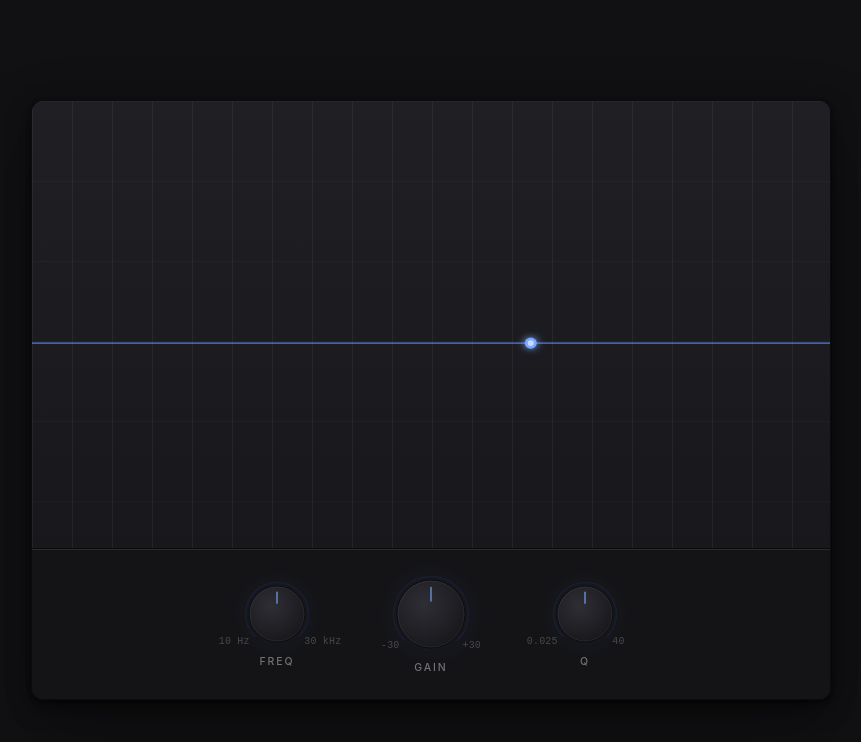
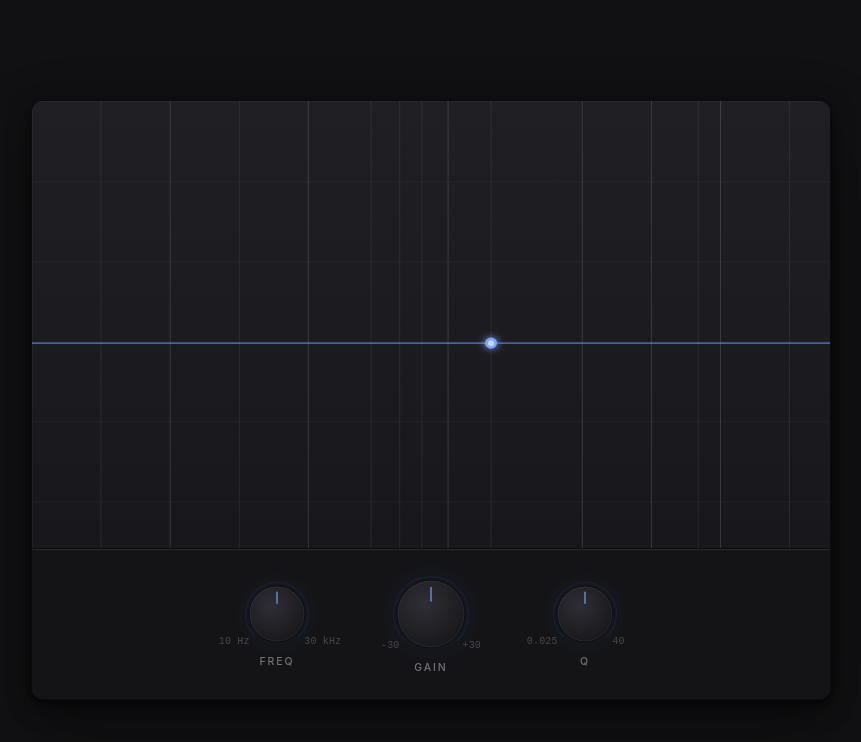
Before and after one commit to Amit-Erez/eq-app, a React (Vite) app: page / in a window 1280 px wide. Shown: the top 742 px of the page, without its empty margins (209-1070 px from the left). Built offline with nearby package versions, Linux system fonts and the light colour scheme.

Commit message:
finished all knob and handle dragging and connections, everything is linked correctly, with proper freq markers for the grid and a freq text box when dragging handle or freq knob

```diff
--- a/src/App.tsx
+++ b/src/App.tsx
@@ -1,9 +1,29 @@
 import { useRef, useState } from "react";
-import { cn } from "./lib/utils";
+import {
+  cn,
+  freqToNormalized,
+  normalizedToFreq,
+  normalizedToX,
+  xToNormalized,
+} from "./lib/utils";
 import Controls from "./components/Controls";
 import type { BandNumber, Knob, Location } from "./types/Types";
-import { baselineY, minQ, maxQ, minGain, maxGain, minWidth, maxWidth, minAngle, maxAngle, maxBellHeight } from "./constants";
-
+import {
+  baselineY,
+  minQ,
+  maxQ,
+  minGain,
+  maxGain,
+  minWidth,
+  maxWidth,
+  minAngle,
+  maxAngle,
+  maxBellHeight,
+  graphMinX,
+  graphMaxX,
+  freqMarkers,
+  majorIndexes,
+} from "./constants";
 
 function App() {
   // ====================
@@ -14,11 +34,18 @@ function App() {
   const [isKnobDragging, setIsKnobDragging] = useState<boolean>(false);
   const [qRotation, setQRotation] = useState<number>(60);
   const [gainValue, setGainValue] = useState<number>(0);
-  const [freqRotation, setFreqRotation] = useState<number>(40);
+  const [freqValue, setFreqValue] = useState<number>(1000);
+  const [freqRotation, setFreqRotation] = useState(0);
   const [lastMouseY, setLastMouseY] = useState<number>(0);
   const [activeKnob, setActiveKnob] = useState<Knob>(null);
+  const [isFreqKnobHovered, setIsFreqKnobHovered] = useState<boolean>(false);
+  const [isHandleHovered, setIsHandleHovered] = useState<boolean>(false);
   const [bandSelected, setBandSelected] = useState<BandNumber>(null);
   const graphPanelRef = useRef<HTMLDivElement | null>(null);
+
+  const markerPositions = freqMarkers.map((freq) =>
+    normalizedToX(freqToNormalized(freq), graphMinX, graphMaxX),
+  );
 
 
   // ====================
@@ -27,6 +54,10 @@ function App() {
   const normalizedRotation: number =
     (qRotation - minAngle) / (maxAngle - minAngle);
   const mappedQ: number = minQ + normalizedRotation * (maxQ - minQ);
+
+  const normalizedFreq = freqToNormalized(freqValue);
+  const freqKnobRotation = minAngle + normalizedFreq * (maxAngle - minAngle);
+  const handleX = normalizedToX(normalizedFreq, graphMinX, graphMaxX);
 
   // ====================
   // Derived from Q (Q → width)
@@ -39,16 +70,28 @@ function App() {
   // ====================
   // Derived from G (Gain → height)
   // ====================
-  const signedGain = gainValue / maxGain
-const gainHeightFromKnob = signedGain * maxBellHeight
-const handleYFromGain = baselineY - gainHeightFromKnob
-const gainRotation = gainValue * 4.5
+  const signedGain = gainValue / maxGain;
+  const gainHeightFromKnob = signedGain * maxBellHeight;
+  const handleYFromGain = baselineY - gainHeightFromKnob;
+  const freqLabel = `${Math.round(freqValue)} Hz`;
+  const freqLabelWidth = Math.max(52, freqLabel.length * 6.8 + 12);
+  const freqLabelX = Math.max(
+    4,
+    Math.min(800 - freqLabelWidth - 4, handleX - freqLabelWidth / 2),
+  );
+  const freqLabelY = handleYFromGain - 28;
+  const showFreqLabel =
+    isHandleDragging ||
+    isHandleHovered ||
+    isFreqKnobHovered ||
+    (isKnobDragging && activeKnob === "FREQ");
+  const gainRotation = gainValue * 4.5;
+  const gainHeight: number = gainHeightFromKnob;
 
   // ====================
   // Curve inputs
   // ====================
-  const centerX: number = handleLoc.x;
-  const gainHeight: number = gainHeightFromKnob;
+  // ***** const centerX: number = handleX ****** (delete?)
 
   // ====================
   // Path generation
@@ -56,7 +99,7 @@ const gainRotation = gainValue * 4.5
   let path: string = `M 0 ${baselineY}`;
 
   for (let x = 0; x <= 800; x += 4) {
-    const dx: number = x - centerX;
+    const dx: number = x - handleX;
     const bell: number = Math.exp(-(dx * dx) / (2 * width * width));
     const y: number = baselineY - gainHeight * bell;
     path += ` L ${x} ${y}`;
@@ -102,18 +145,20 @@ const gainRotation = gainValue * 4.5
       setLastMouseY(currY);
     }
 
-    // if (activeKnob === "FREQ") {
-    //   setFreqRotation((prev) => {
-    //     const next = prev - deltaY * sensitivity;
-    //     if (next > 135) return 135;
-    //     if (next < -135) return -135;
+    if (activeKnob === "FREQ") {
+      setFreqRotation((prev) => {
+        const next = Math.max(minAngle, Math.min(maxAngle, prev - deltaY));
 
-    //     return next;
-    //   });
-    //   setLastMouseY(currY);
-    // }
+        const normalized = (next - minAngle) / (maxAngle - minAngle);
+        const newFreq = normalizedToFreq(normalized);
+
+        setFreqValue(newFreq);
+
+        return next;
+      });
+      setLastMouseY(currY);
+    }
   }
-
 
   function handleBandSelect(band: BandNumber): void {
     if (band === bandSelected) return;
@@ -136,18 +181,19 @@ const gainRotation = gainValue * 4.5
     const graphY = (localY / rect.height) * 480;
 
     // Keep handle within graph bounds
+    const clampedY = Math.max(0, Math.min(480, graphY));
     const clampedX = Math.max(0, Math.min(800, graphX));
-    const clampedY = Math.max(0, Math.min(480, graphY));
+    const normalized = xToNormalized(clampedX, graphMinX, graphMaxX);
+    const newFreqValue = normalizedToFreq(normalized);
+    setFreqValue(newFreqValue);
 
-    const distance = baselineY - clampedY
-    const newGainValue = distance * (1/6)
+    const distance = baselineY - clampedY;
+    const newGainValue = distance * (1 / 6);
     setGainValue(() => {
       if (newGainValue > maxGain) return maxGain;
       if (newGainValue < minGain) return minGain;
       return newGainValue;
-    })
-
-    setHandleLoc((prev) => ({ x: clampedX, y: prev.y }));
+    });
   }
 
   return (
@@ -195,14 +241,15 @@ const gainRotation = gainValue * 4.5
             }}
           />
           {/* Vertical frequency lines — denser, slightly more prominent */}
-          <div
+
+          {/* <div
             className="absolute inset-0 pointer-events-none"
             style={{
               backgroundImage:
                 "linear-gradient(90deg, rgba(255,255,255,0.052) 1px, transparent 1px)",
               backgroundSize: "40px 100%",
             }}
-          />
+          /> */}
 
           {/* EQ band — visual only */}
           <svg
@@ -211,6 +258,20 @@ const gainRotation = gainValue * 4.5
             preserveAspectRatio="none"
             viewBox="0 0 800 480"
           >
+            {markerPositions.map((x, i) => {
+                const isMajor = majorIndexes.includes(i);
+                return (
+              <line
+                key={i}
+                x1={x}
+                x2={x}
+                y1={0}
+                y2={480}
+                stroke="white"
+                strokeOpacity={isMajor ? 0.15 : 0.08}
+                strokeWidth={1}
+              />)
+            })}
             <defs>
               {/* Bell fill */}
               <linearGradient id="bandFill" x1="0" y1="0" x2="0" y2="1">
@@ -246,15 +307,48 @@ const gainRotation = gainValue * 4.5
               strokeOpacity="0.85"
             />
 
+            <g
+              pointerEvents="none"
+              className={cn(
+                "transition-opacity duration-150",
+                showFreqLabel ? "opacity-100" : "opacity-0",
+              )}
+            >
+              <rect
+                x={freqLabelX}
+                y={freqLabelY}
+                width={freqLabelWidth}
+                height={16}
+                rx={3}
+                fill="rgba(18,18,22,0.78)"
+                stroke="rgba(255,255,255,0.15)"
+                strokeWidth={0.7}
+              />
+              <text
+                x={freqLabelX + freqLabelWidth / 2}
+                y={freqLabelY + 8}
+                textAnchor="middle"
+                dominantBaseline="middle"
+                fontSize="12"
+                fill="rgba(255,255,255,0.50)"
+                fontFamily="ui-monospace, monospace"
+                letterSpacing="0.02em"
+              >
+                {freqLabel}
+              </text>
+            </g>
+
             {/* Handle — the draggable-looking control point */}
             <g
               style={{
-                transformOrigin: `${handleLoc.x}px ${handleYFromGain}px`,
+                transformOrigin: `${handleX}px ${handleYFromGain}px`,
                 transition: "transform 0.15s ease",
                 cursor: "pointer",
               }}
-              className="hover:scale-120"
+              className="group hover:scale-120"
               pointerEvents="all"
+              onMouseEnter={() => setIsHandleHovered(true)}
+              onMouseLeave={() => setIsHandleHovered(false)}
               onMouseDown={(e) => {
                 e.stopPropagation();
                 handleBandSelect(1);
@@ -266,14 +360,14 @@ const gainRotation = gainValue * 4.5
               }}
             >
               <circle
-                cx={handleLoc.x}
+                cx={handleX}
                 cy={handleYFromGain}
                 r="6"
                 fill="#7aa8ff"
                 filter="url(#handleGlow)"
               />
               {/* Inner bright dot */}
-              <circle cx={handleLoc.x} cy={handleYFromGain} r="3" fill="#c8daff" />
+              <circle cx={handleX} cy={handleYFromGain} r="3" fill="#c8daff" />
             </g>
           </svg>
         </div>
@@ -289,9 +383,12 @@ const gainRotation = gainValue * 4.5
           <Controls
             qRotation={qRotation}
             gainRotation={gainRotation}
-            freqRotation={freqRotation}
+            freqKnobRotation={freqKnobRotation}
+            setFreqRotation={setFreqRotation}
+            freqValue={freqValue}
             bandSelected={bandSelected}
             setActiveKnob={setActiveKnob}
+            setIsFreqKnobHovered={setIsFreqKnobHovered}
             handleKnobMouseDown={handleKnobMouseDown}
           />
         </div>
--- a/src/constants.ts
+++ b/src/constants.ts
@@ -15,3 +15,13 @@
   // Knob
   export const minAngle = -135;
   export const maxAngle = 135;
+
+  // FREQ
+  export const graphMinX = 0;
+  export const graphMaxX = 800;
+
+  export const freqMarkers = [
+    10, 20, 40, 80, 160, 300, 400, 500, 650, 1000, 2500, 5000, 8000, 10000, 20000,
+  ]
+
+  export const majorIndexes = [2, 4, 8, 10, 11, 13];
--- a/src/lib/utils.ts
+++ b/src/lib/utils.ts
@@ -1,3 +1,52 @@
 export function cn(...classes: string[]) {
   return classes.filter(Boolean).join(" ")
 }
+
+const MIN_FREQ = 10;
+const MAX_FREQ = 30000;
+
+export function clamp(value: number, min: number, max: number) {
+  return Math.min(Math.max(value, min), max);
+}
+
+
+// 10Hz -> 0
+// 30000Hz -> 1
+export function freqToNormalized(freq: number) {
+  const safeFreq = clamp(freq, MIN_FREQ, MAX_FREQ);
+
+  return (
+    (Math.log10(safeFreq) - Math.log10(MIN_FREQ)) /
+    (Math.log10(MAX_FREQ) - Math.log10(MIN_FREQ))
+  );
+}
+
+// 0 -> 10Hz
+// 1 -> 30000Hz
+export function normalizedToFreq(normalized: number) {
+  const safeNormalized = clamp(normalized, 0, 1);
+
+  return Math.pow(
+    10,
+    Math.log10(MIN_FREQ) +
+      safeNormalized * (Math.log10(MAX_FREQ) - Math.log10(MIN_FREQ))
+  );
+}
+
+// 0 -> left edge
+// 1 -> right edge
+export function normalizedToX(
+  normalized: number,
+  minX: number,
+  maxX: number
+) {
+  const safeNormalized = clamp(normalized, 0, 1);
+  return minX + safeNormalized * (maxX - minX);
+}
+
+// left edge -> 0
+// right edge -> 1
+export function xToNormalized(x: number, minX: number, maxX: number) {
+  const safeX = clamp(x, minX, maxX);
+  return (safeX - minX) / (maxX - minX);
+}
```
Also changed, not shown: src/components/Controls.tsx (+23 -4 lines).
